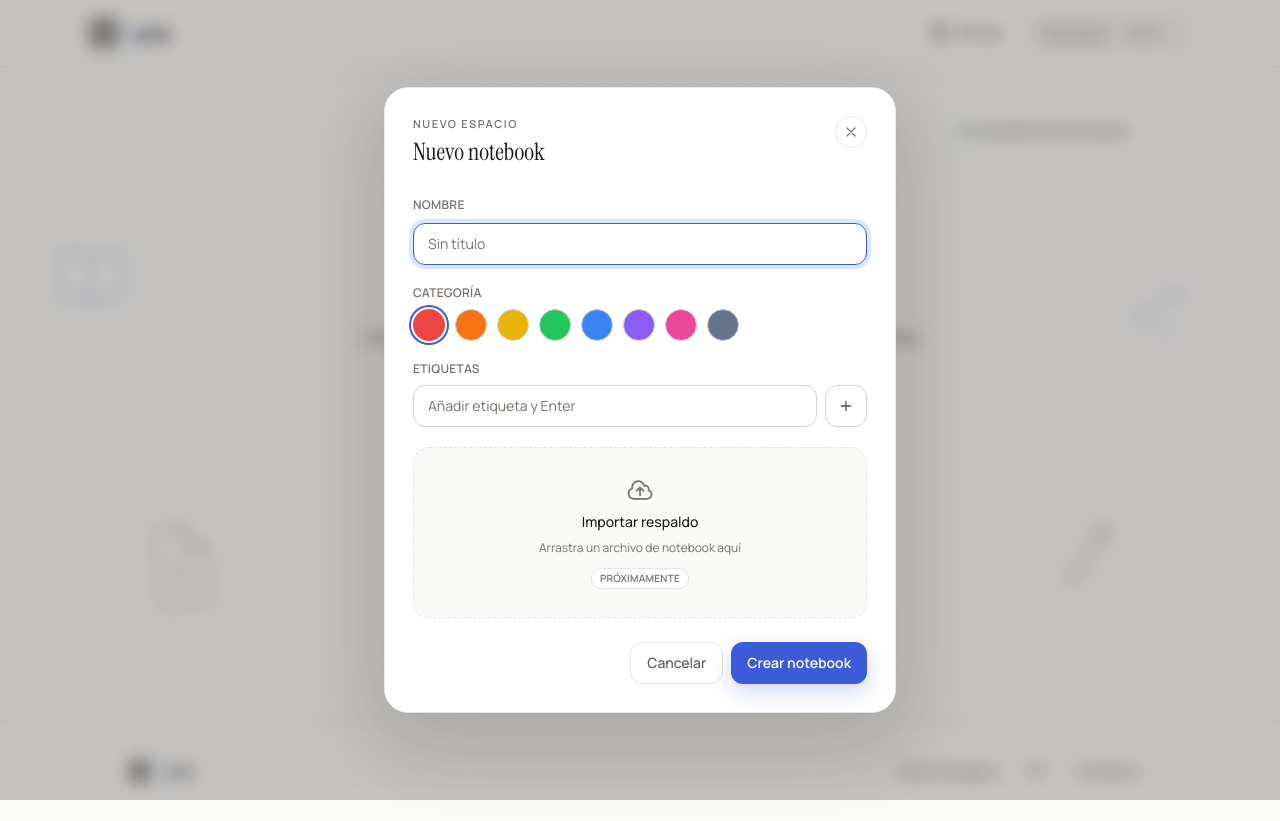
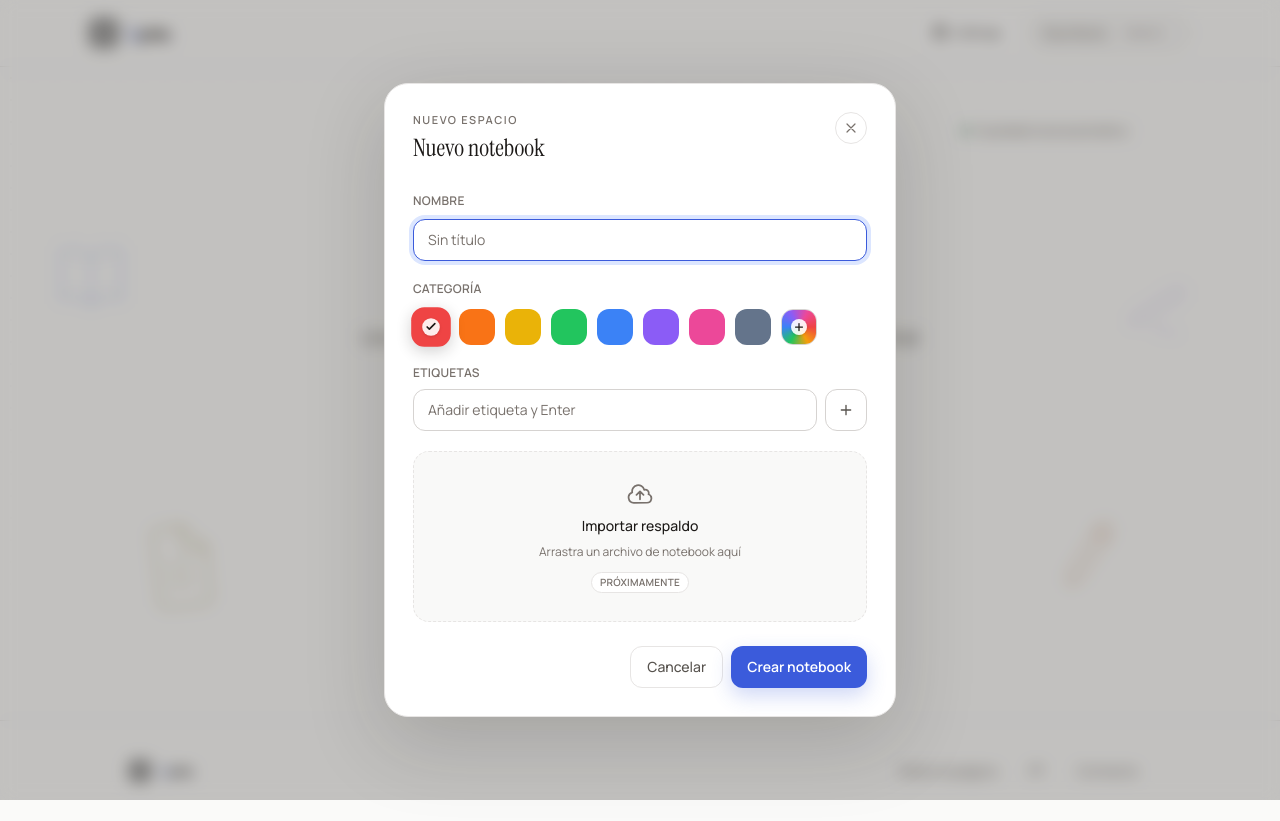
Before and after one commit to AngelosGD/jswrite, a Next.js app in the folder apps/web/: page / in a window 1280 px wide. Both pictures are taken after a click on the button "Nuevo notebook". Built offline with nearby package versions, Linux system fonts and the light colour scheme; grey boxes are pictures that could not be loaded.

Commit message:
feat: selector de color con check y color personalizado

```diff
--- a/apps/web/app/components/newNotebookModal.tsx
+++ b/apps/web/app/components/newNotebookModal.tsx
@@ -1,7 +1,7 @@
 "use client";
 import { motion, AnimatePresence } from "motion/react";
 
-import { useState, type FormEvent } from "react";
+import { useRef, useState, type FormEvent } from "react";
 import { useRouter } from "next/navigation";
 import {
   COLORS,
@@ -25,14 +25,18 @@ export default function NewNotebookModal({
   onClose: () => void;
 }) {
   const router = useRouter();
+  const colorInputRef = useRef<HTMLInputElement>(null);
   const [name, setName] = useState("");
   const [color, setColor] = useState(COLORS[0]);
+  const [customColor, setCustomColor] = useState("#3B5BDB");
   const [tags, setTags] = useState<Tag[]>([]);
   const [draftTag, setDraftTag] = useState("");
+  const isCustom = !COLORS.includes(color);
 
   const reset = () => {
     setName("");
     setColor(COLORS[0]);
+    setCustomColor("#3B5BDB");
     setTags([]);
     setDraftTag("");
   };
@@ -128,23 +132,118 @@ export default function NewNotebookModal({
                 <p className="text-xs font-semibold uppercase tracking-wide text-text-3">
                   Categoría
                 </p>
-                <div className="mt-2 flex flex-wrap gap-2.5">
-                  {COLORS.map((c) => (
+                <div className="mt-3 flex flex-wrap items-center gap-2.5">
+                  {COLORS.map((c) => {
+                    const selected = color === c;
+                    return (
                       <button
                         key={c}
                         type="button"
                         onClick={() => setColor(c)}
                         aria-label={`Color ${c}`}
-                      aria-pressed={color === c}
+                        aria-pressed={selected}
                         style={{ backgroundColor: c }}
-                      className={`size-8 rounded-full transition ${
-                        color === c
-                          ? "ring-2 ring-brand ring-offset-2 ring-offset-surface"
-                          : "border border-border-strong hover:scale-105"
+                        className={`grid size-9 place-items-center rounded-xl transition duration-200 ${
+                          selected
+                            ? "scale-110 shadow-[0_4px_14px_rgba(28,25,23,0.20)]"
+                            : "hover:scale-105 hover:shadow-[0_2px_8px_rgba(28,25,23,0.10)]"
                         }`}
+                      >
+                        {selected && (
+                          <span className="grid size-4 place-items-center rounded-full bg-white/90 shadow-sm">
+                            <svg
+                              viewBox="0 0 24 24"
+                              fill="none"
+                              stroke="currentColor"
+                              strokeWidth="3"
+                              strokeLinecap="round"
+                              strokeLinejoin="round"
+                              aria-hidden="true"
+                              className="size-3 text-text"
+                            >
+                              <path d="m5 12 4 4L19 6" />
+                            </svg>
+                          </span>
+                        )}
+                      </button>
+                    );
+                  })}
+
+                  <button
+                    type="button"
+                    onClick={() => colorInputRef.current?.click()}
+                    aria-label="Elegir color personalizado"
+                    aria-pressed={isCustom}
+                    title="Color personalizado"
+                    style={isCustom ? { backgroundColor: color } : undefined}
+                    className={`relative grid size-9 place-items-center overflow-hidden rounded-xl border border-border-strong transition duration-200 ${
+                      isCustom
+                        ? "scale-110 shadow-[0_4px_14px_rgba(28,25,23,0.20)]"
+                        : "hover:scale-105 hover:shadow-[0_2px_8px_rgba(28,25,23,0.10)]"
+                    }`}
+                  >
+                    {isCustom ? (
+                      <span className="grid size-4 place-items-center rounded-full bg-white/90 shadow-sm">
+                        <svg
+                          viewBox="0 0 24 24"
+                          fill="none"
+                          stroke="currentColor"
+                          strokeWidth="3"
+                          strokeLinecap="round"
+                          strokeLinejoin="round"
+                          aria-hidden="true"
+                          className="size-3 text-text"
+                        >
+                          <path d="m5 12 4 4L19 6" />
+                        </svg>
+                      </span>
+                    ) : (
+                      <>
+                        <span
+                          aria-hidden="true"
+                          className="absolute inset-0"
+                          style={{
+                            background:
+                              "conic-gradient(from 90deg, #ef4444, #f59e0b, #22c55e, #3b82f6, #8b5cf6, #ec4899, #ef4444)",
+                          }}
                         />
-                  ))}
+                        <span className="relative grid size-4 place-items-center rounded-full bg-white/90 shadow-sm">
+                          <svg
+                            viewBox="0 0 24 24"
+                            fill="none"
+                            stroke="currentColor"
+                            strokeWidth="2.5"
+                            strokeLinecap="round"
+                            aria-hidden="true"
+                            className="size-3 text-text"
+                          >
+                            <path d="M12 5v14M5 12h14" />
+                          </svg>
+                        </span>
+                      </>
+                    )}
+                  </button>
+
+                  <input
+                    ref={colorInputRef}
+                    type="color"
+                    value={customColor}
+                    onChange={(e) => {
+                      setCustomColor(e.target.value);
+                      setColor(e.target.value);
+                    }}
+                    aria-label="Color personalizado"
+                    className="sr-only"
+                  />
                 </div>
+                {isCustom && (
+                  <p className="mt-2 flex items-center gap-1.5 text-xs text-text-3">
+                    Personalizado
+                    <span className="font-mono text-[11px] font-medium text-text-2">
+                      {color.toUpperCase()}
+                    </span>
+                  </p>
+                )}
               </div>
 
               <div>
```
Lines whose indentation alone changed are shown as unchanged.
